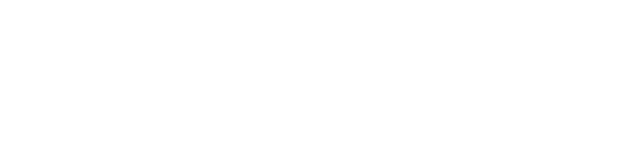
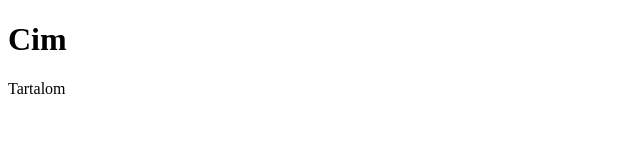
Before and after one commit to hgabor/teszt-2021-14s, a plain HTML site: page index.html in a window 1280 px wide. Shown: the whole page, without its empty margins (0-640 px from the left). Drawn offline with Linux system fonts and the light colour scheme.

Commit message:
Alap tartalom kitoltese

```diff
--- a/index.html
+++ b/index.html
@@ -3,10 +3,11 @@
 <head>
     <meta charset='utf-8'>
     <meta http-equiv='X-UA-Compatible' content='IE=edge'>
-    <title>Page Title</title>
+    <title>Oldalcim</title>
     <meta name='viewport' content='width=device-width, initial-scale=1'>
 </head>
 <body>
-
+    <h1>Cim</h1>
+    <p>Tartalom</p>
 </body>
 </html>
```
